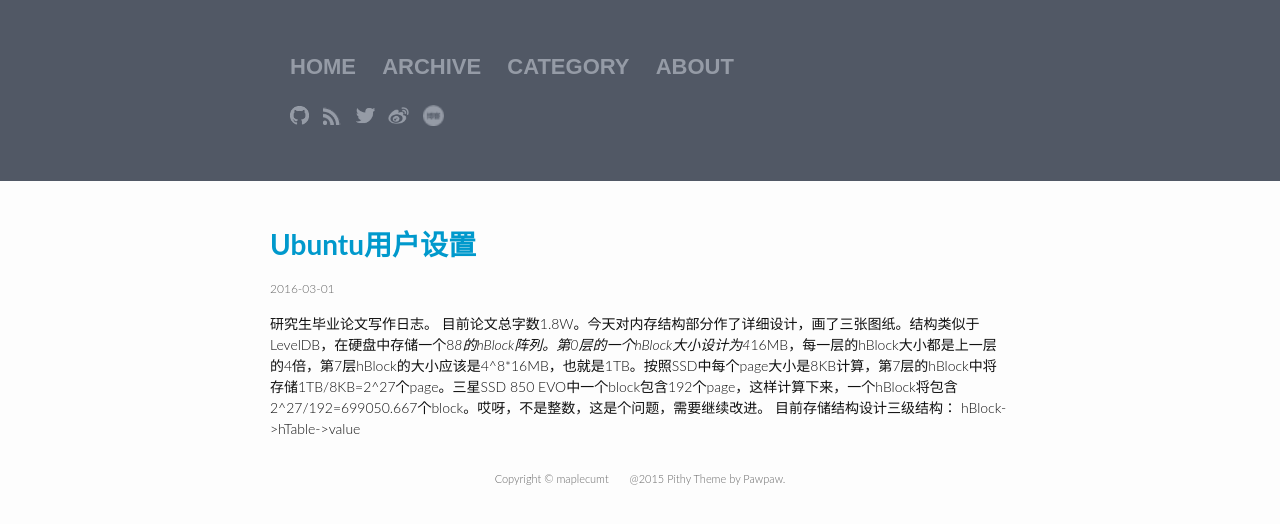
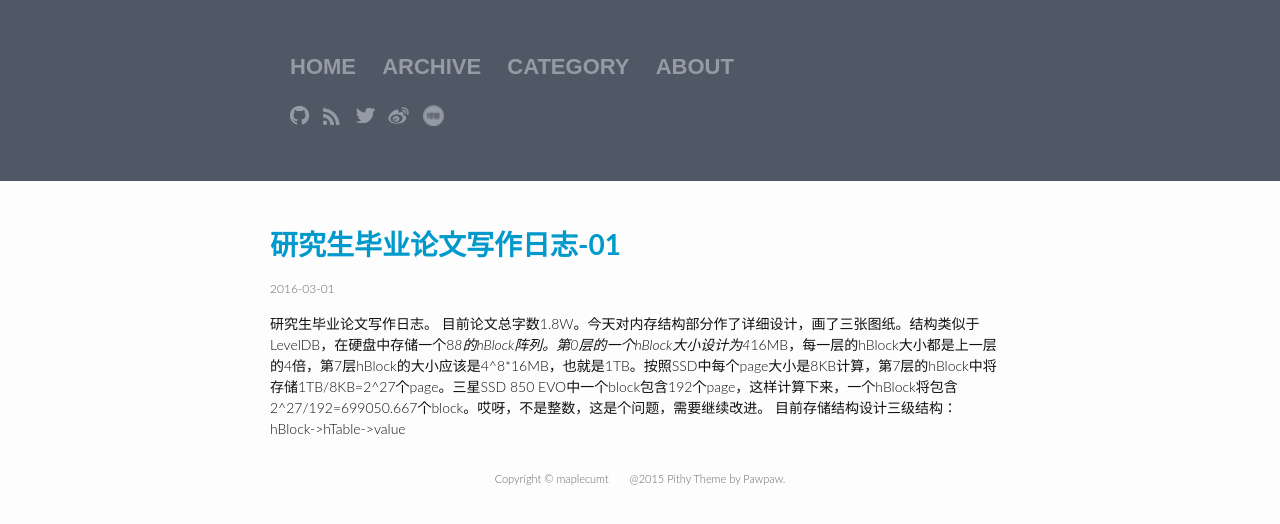
Before and after one commit to maple-yf/maplecumt, a Jekyll site: the page built from _posts/2016-03-01-graduate-paper-01.markdown, in a window 1280 px wide. Shown: the top 524 px of the page. Built offline with Jekyll 4.4.1, drawn with Linux system fonts in a browser that asks for light colours; comment, search, counter and statistics services are not loaded.

Commit message:
no message

```diff
--- a/_posts/2016-03-01-graduate-paper-01.markdown
+++ b/_posts/2016-03-01-graduate-paper-01.markdown
@@ -1,10 +1,10 @@
 ---
 layout: post
-title:  "Ubuntu用户设置"
+title:  "研究生毕业论文写作日志-01"
 date:   2016-03-01 12:00:00
 categories: Graduate Paper
 ---
 研究生毕业论文写作日志。
 目前论文总字数1.8W。今天对内存结构部分作了详细设计，画了三张图纸。结构类似于LevelDB，在硬盘中存储一个8*8的hBlock阵列。第0层的一个hBlock大小设计为4*16MB，每一层的hBlock大小都是上一层的4倍，第7层hBlock的大小应该是4^8*16MB，也就是1TB。按照SSD中每个page大小是8KB计算，第7层的hBlock中将存储1TB/8KB=2^27个page。三星SSD 850 EVO中一个block包含192个page，这样计算下来，一个hBlock将包含2^27/192=699050.667个block。哎呀，不是整数，这是个问题，需要继续改进。
-目前存储结构设计三级结构：
+目前存储结构设计三级结构：<br>
 	hBlock->hTable->value
```
